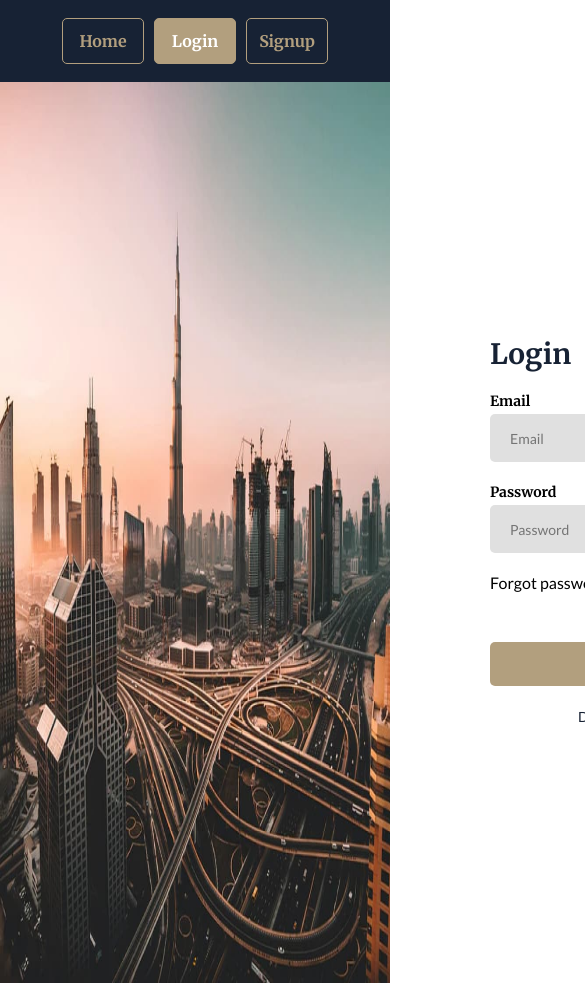
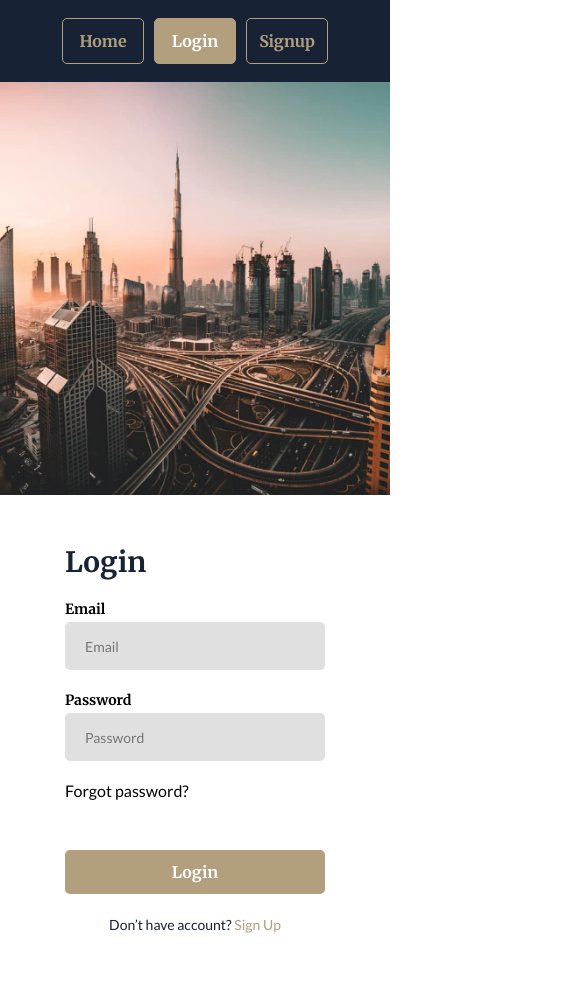
Before and after one commit to Nepalcem/tickets-front, a React (Create React App) app: page /tickets-front/login in a window 390 px wide. Shown: the top 986 px of the page, 585 px wide, since content can reach past the window. Built offline with nearby package versions, Linux system fonts and the light colour scheme.

Commit message:
responsive mobile/tablet for Signup and Login

```diff
--- a/src/components/SignupForm/SignupForm.styled.js
+++ b/src/components/SignupForm/SignupForm.styled.js
@@ -1,5 +1,6 @@
 import { NavLink } from "react-router-dom";
 import styled from "styled-components";
+import { desktop, tablet } from "../utils/mobileBreakpoints";
 
 export const ForgotPasswordNav = styled(NavLink)`
   cursor: pointer;
@@ -43,7 +44,13 @@ export const FormField = styled.div`
     font-family: Lato;
     font-size: 14px;
     line-height: 22px;
-    width: 308px;
+    width: 220px;
+    @media screen and (min-width: ${tablet}) {
+      width: 260px;
+    }
+    @media screen and (min-width: ${desktop}) {
+      width: 308px;
+    }
     padding: 14px 20px 12px 20px;
     background-color: #e0e0e0;
     outline: none;
@@ -81,6 +88,14 @@ export const SignupButton = styled.button`
   font-weight: 700;
   font-family: Merriweather;
   margin-top: 30px;
+  width: 260px;
+  @media screen and (min-width: ${tablet}) {
+    width: 308px;
+  }
+  @media screen and (min-width: ${desktop}) {
+    width: 348px;
+  }
+
   &:hover {
     background-color: #172234;
   }
--- a/src/components/pages/Signup/Signup.styled.js
+++ b/src/components/pages/Signup/Signup.styled.js
@@ -1,4 +1,5 @@
 import styled from "styled-components";
+import { desktop } from "../../utils/mobileBreakpoints";
 
 export const SignupImage = styled.img`
   display: inline-block;
@@ -6,13 +7,21 @@ export const SignupImage = styled.img`
 
 export const SignUpMain = styled.main`
   & .main-container {
-    margin: 0 auto;
-    max-width: 1440px;
     display: flex;
+    flex-direction: column;
+    @media screen and (min-width: ${desktop}) {
+      margin: 0 auto;
+      max-width: 1440px;
+      flex-direction: row;
+    }
   }
 `;
 export const FormBlock = styled.div`
-padding: 255px 100px;
+  @media screen and (min-width: ${desktop}) {
+    padding: 255px 100px;
+  }
+  margin: 0 auto;
+  padding: 50px;
   & .login-title {
     font-size: 28px;
     color: #172234;
```
